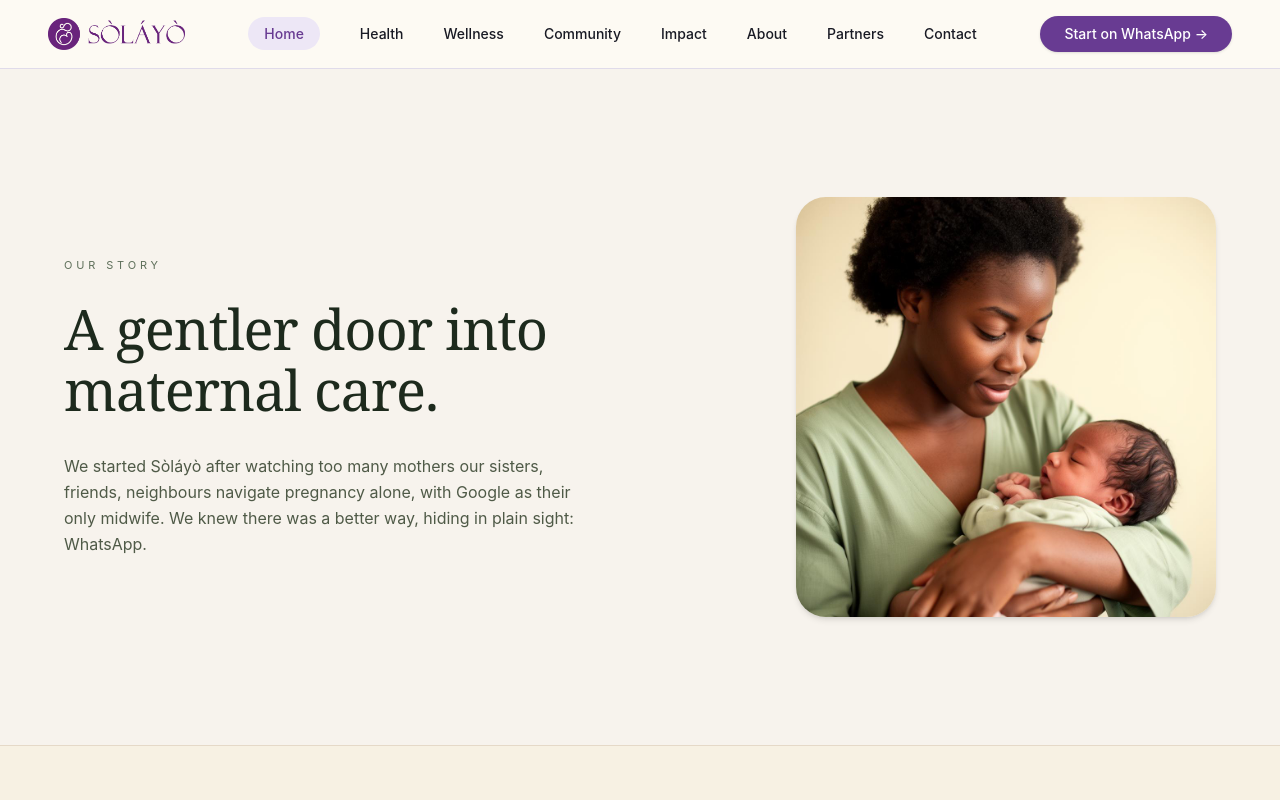
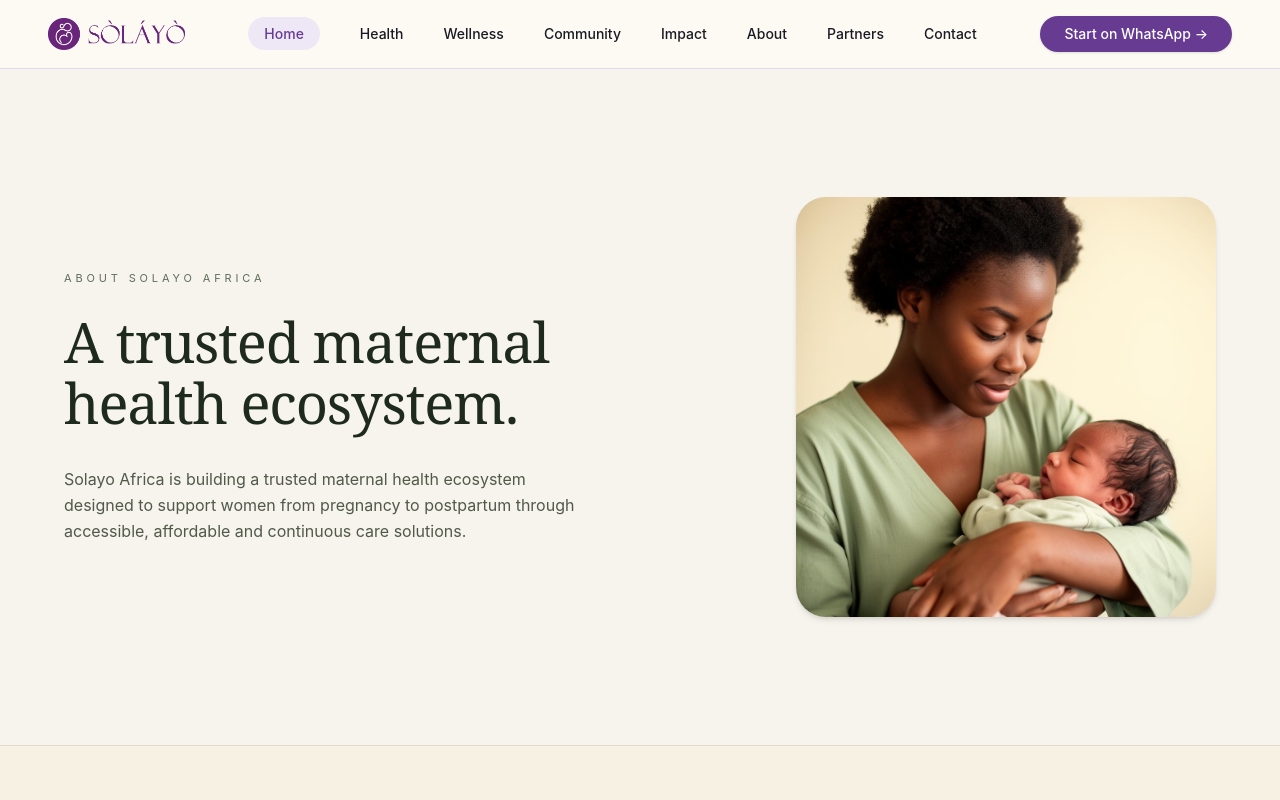
Before and after one commit to MizMelly/Solaye, a React (Vite) app: page /about in a window 1280 px wide. Shown: the top 800 px of the page. Built offline with nearby package versions, Linux system fonts and the light colour scheme.

Commit message:
updating the about section

```diff
--- a/src/pages/AboutPage.jsx
+++ b/src/pages/AboutPage.jsx
@@ -21,17 +21,16 @@ const AboutPage = () => {
       className="max-w-lg"
     >
       <p className="text-[10px] md:text-[11px] tracking-[0.35em] uppercase text-[#5e6f5a] mb-6">
-        Our story
+        About Solayo Africa
       </p>
 
       <h1 className="text-4xl md:text-5xl lg:text-[56px] font-serif leading-[1.1] text-[#1d2a1d] mb-8">
-        A gentler door into maternal care.
+        A trusted maternal health ecosystem.
       </h1>
 
       <p className="text-sm md:text-base leading-relaxed text-[#4f5a47]">
-        We started Sòláyò after watching too many mothers our sisters, friends,
-        neighbours navigate pregnancy alone, with Google as their only midwife.
-        We knew there was a better way, hiding in plain sight: WhatsApp.
+        Solayo Africa is building a trusted maternal health ecosystem designed to support
+         women from pregnancy to postpartum through accessible, affordable and continuous care solutions.
       </p>
     </motion.div>
 
```
